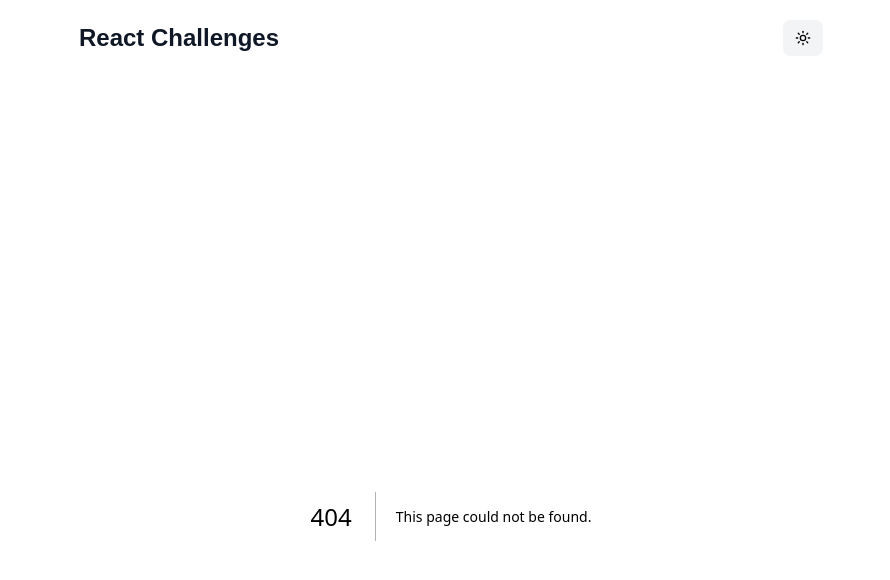
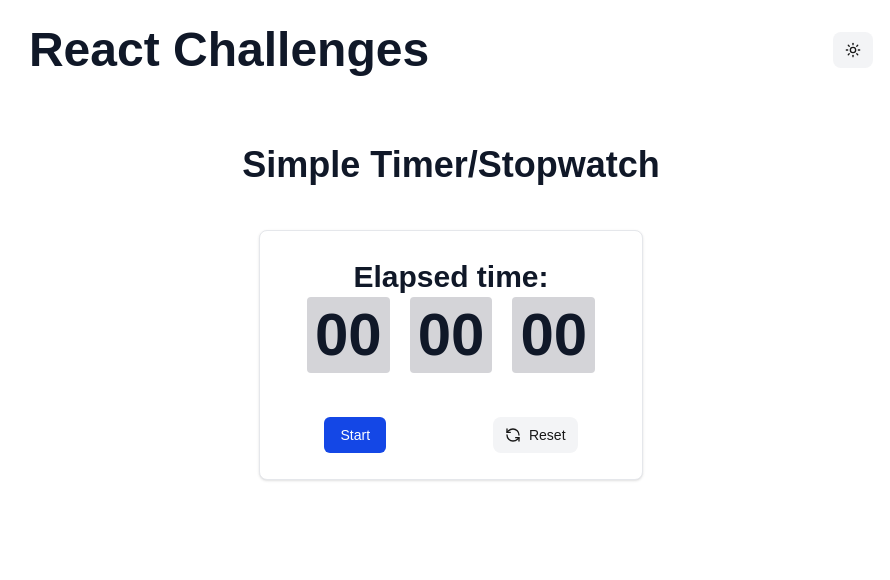
Before and after one commit to kesav424/react-challenge, a Next.js app: page /stopwatch in a window 1280 px wide. Before the commit this address had no page. Shown: the top 580 px of the page, without its empty margins (189-1079 px from the left). Built offline with nearby package versions, Linux system fonts and the light colour scheme.

Commit message:
stopwatch done

```diff
--- a/src/_components/Title.tsx
+++ b/src/_components/Title.tsx
@@ -1,3 +1,4 @@
+import { cn } from "@/_utils/tailwind.utils";
 import React from "react";
 import { tv } from "tailwind-variants";
 
@@ -26,7 +27,7 @@ const title = tv({
 function Title(props: PageTitle) {
     const { tag: Tag = 'h1', children, className = " " } = props
     return (
-        <Tag className={title({ tag: Tag, class: className })}>{children}</Tag>
+        <Tag className={cn(className, title({ tag: Tag, }))}>{children}</Tag>
     )
 }
 
--- a/src/_data/link.data.ts
+++ b/src/_data/link.data.ts
@@ -20,4 +20,8 @@ export const navLinks: Navlinks[] = [
         label: "Login form with validation",
         href: 'login-from'
     }
+    , {
+        label: "Simple Timer/Stopwatch",
+        href: 'stopwatch'
+    }
 ]
--- a/src/_views/SearchFilter/SearchFilter.tsx
+++ b/src/_views/SearchFilter/SearchFilter.tsx
@@ -1,7 +1,6 @@
 import React from 'react'
 import SearchInput from './_comps/SearchInput'
 import SearchList from './_comps/SearchList'
-import { div } from 'framer-motion/client'
 import Title from '@/_components/Title'
 
 function SearchFilter() {
--- a/src/_views/SearchFilter/_comps/SearchList.tsx
+++ b/src/_views/SearchFilter/_comps/SearchList.tsx
@@ -21,7 +21,7 @@ function SearchList() {
     }, [searchValue]);
 
     return (
-        <div className="my-6 w-full rounded border border-zinc-700 bg-zinc-900 p-3 focus-within:border-green-400">
+        <div className="my-6 w-full rounded border dark:border-zinc-700 dark:bg-zinc-900 p-3 focus-within:border-green-400">
             {list.length > 0 ? (
                 <ul aria-live="polite">
                     {list.map((product, index) => (
--- /dev/null
+++ b/src/_views/Stopwatch/Stopwatch.tsx
@@ -0,0 +1,125 @@
+"use client"
+
+import Button from '@/_components/Button'
+import Title from '@/_components/Title'
+import { cn } from '@/_utils/tailwind.utils'
+import { RefreshCcw } from 'lucide-react'
+import React, { useEffect, useRef, useState } from 'react'
+import DigitText from './_component/DigitText'
+
+type TimeProps = {
+    hourse: string;
+    minutes: string;
+    second: string
+}
+
+const initalValue: TimeProps = {
+    hourse: "00",
+    minutes: "00",
+    second: "00"
+}
+
+function Stopwatch() {
+    const [started, setStarted] = useState<boolean>(false)
+    const [time, setTime] = useState<TimeProps>(initalValue)
+    const [announceText, setAnnounceText] = useState("0 hours and 0 minutes");
+    const startBtnTxt = !started ? "Start" : " Stop"
+    const intervelRef = useRef<NodeJS.Timeout | null>(null);
+    const totalSecondsRef = useRef<number>(0);
+
+    useEffect(() => {
+
+        if (started) {
+            intervelRef.current = setInterval(() => {
+                const hrsInSec = 3600
+                totalSecondsRef.current += 1;
+                const hrs = Math.floor((totalSecondsRef.current / hrsInSec));
+                const min = Math.floor((totalSecondsRef.current % hrsInSec) / 60);
+                const sec = totalSecondsRef.current % 60
+
+                setTime({
+                    hourse: String(hrs).padStart(2, "0"),
+                    minutes: String(min).padStart(2, "0"),
+                    second: String(sec).padStart(2, "0"),
+                });
+
+                if (sec === 0) {
+                    console.log("hi")
+                    setAnnounceText(`${hrs} hours and ${min} minutes`)
+                }
+
+
+            }, 1000);
+        }
+
+        return () => {
+            if (intervelRef.current) clearInterval(intervelRef.current)
+        }
+    }, [started])
+
+    function handleStart() {
+        setStarted(prev => !prev)
+
+    }
+
+    function handleReset() {
+        totalSecondsRef.current = 0;
+        setStarted(false);
+        setTime(initalValue);
+        setAnnounceText("0 hours and 0 minutes");
+    }
+    return (
+        <section>
+            <Title tag='h2' className='text-center'> Simple Timer/Stopwatch</Title>
+            <div className={cn('max-w-sm min-h-[250px] bg-white border border-gray-200 rounded-lg shadow-sm ',
+                'dark:bg-gray-800 dark:border-gray-700 ', 'px-4 py-2 mx-auto my-10',
+                'flex flex-col gap-2 justify-around')}>
+
+                <Title tag='h3' className='flex flex-col items-center'>
+
+                    <span className='inline-flex'>
+                        Elapsed time:
+                    </span>
+                    <time
+                        dateTime="PT0H0M0S"
+                        aria-live='polite'
+                        aria-atomic='true'
+                        className='inline-flex'
+                    >
+                        <span aria-hidden="true" className='flex gap-5'>
+                            <DigitText id='hourse' value={time.hourse} />
+                            <DigitText id='minutes' value={time.minutes} />
+                            <DigitText id='seconds' value={time.second} />
+                        </span>
+
+                        {/* Screen-reader friendly version (updates once per minute) */}
+                        <span className="sr-only opacity-0 pointer-none: order-[0]" >{announceText}</span>
+                    </time>
+
+                </Title>
+
+                <div className='flex gap-2.5 justify-around'>
+                    <Button
+                        id={startBtnTxt}
+                        aria-label={`${startBtnTxt} the stopwatch`}
+                        variant={!started ? 'default' : 'grey'}
+                        onClick={handleStart}
+                    >
+                        {startBtnTxt}
+                    </Button>
+                    <Button
+                        id="reset"
+                        aria-label='reset stopwatch'
+                        variant='outline'
+                        onClick={handleReset}
+                    >
+                        <RefreshCcw />
+                        Reset
+                    </Button>
+                </div>
+            </div>
+        </section>
+    )
+}
+
+export default Stopwatch
--- /dev/null
+++ b/src/_views/Stopwatch/_component/DigitText.tsx
@@ -0,0 +1,25 @@
+import { AnimatePresence, motion } from 'framer-motion'
+interface Props {
+    value: string;
+    id: string;
+}
+
+function DigitText({ value, id }: Props) {
+    return (
+        <span className="relative bg-zinc-300 rounded-[4px] text-6xl p-2 ">
+            <AnimatePresence>
+                <motion.span
+                    key={id}
+                    initial={{ y: "100%", opacity: 0 }}
+                    animate={{ y: "0%", opacity: 1 }}
+                    exit={{ y: "-100%", opacity: 0 }}
+                    transition={{ duration: 0.3, ease: "easeInOut" }}
+                >
+                    {value}
+                </motion.span>
+            </AnimatePresence>
+        </span>
+    )
+}
+
+export default DigitText
--- a/src/_views/TodoList/_compo/Todo.tsx
+++ b/src/_views/TodoList/_compo/Todo.tsx
@@ -4,7 +4,7 @@ import { memo, useContext, useEffect } from "react";
 import { TodoContext } from "../TodoList";
 import { ACTIONS } from "../_reducer/todo.reducer";
 import { cn } from "@/_utils/tailwind.utils";
-import { motion, scale, useAnimate, usePresence } from "framer-motion"
+import { motion, useAnimate, usePresence } from "framer-motion"
 
 export interface ToDo {
     id: string;
@@ -25,7 +25,7 @@ const Todo = (props: ToDo) => {
         if (!ispresent) {
             const initalAimation = async () => {
                 animate(
-                    "p",
+                    "label",
                     {
                         color: isChecked ? "#6ee7b7" : "#fca5a5",
                     },
@@ -58,21 +58,22 @@ const Todo = (props: ToDo) => {
             layout
             ref={scope}
             // transition={{ type: "spring" }}
-            className="relative flex w-full items-center gap-3 rounded border border-zinc-700 bg-zinc-900 p-3"
+            className="relative flex w-full items-center gap-3 rounded border dark:border-zinc-700 dark:bg-zinc-900 p-3"
         >
             <input
+                id={text}
                 type="checkbox"
                 checked={isChecked}
                 onChange={() => handleCheck(id)}
-                className="size-4 accent-indigo-400"
+                className="size-4 dark:accent-indigo-400"
             />
-            <p
-                className={cn("text-white transition-colors ", isChecked && "text-zinc-400")}
+            <label htmlFor={text}
+                className={cn("dark:text-white transition-colors ", isChecked && "dark:text-zinc-400")}
             >
                 {text}
-            </p>
+            </label>
             <div className="ml-auto flex gap-1.5">
-                <div className="flex items-center gap-1.5 whitespace-nowrap rounded bg-zinc-800 px-1.5 py-1 text-xs text-zinc-400">
+                <div className="flex items-center gap-1.5 whitespace-nowrap bg-zinc-200 rounded dark:bg-zinc-800 px-1.5 py-1 text-xs dark:text-zinc-400">
                     <ClockIcon />
                     <span>{time}</span>
                 </div>
--- /dev/null
+++ b/src/app/stopwatch/page.tsx
@@ -0,0 +1,16 @@
+import Stopwatch from '@/_views/Stopwatch/Stopwatch'
+import { Metadata } from 'next';
+
+
+export const metadata: Metadata = {
+    title: "simple Timer/Stopwatch",
+    description: "simple Timer/Stopwatch",
+};
+
+function page() {
+    return (
+        <Stopwatch />
+    )
+}
+
+export default page
```
